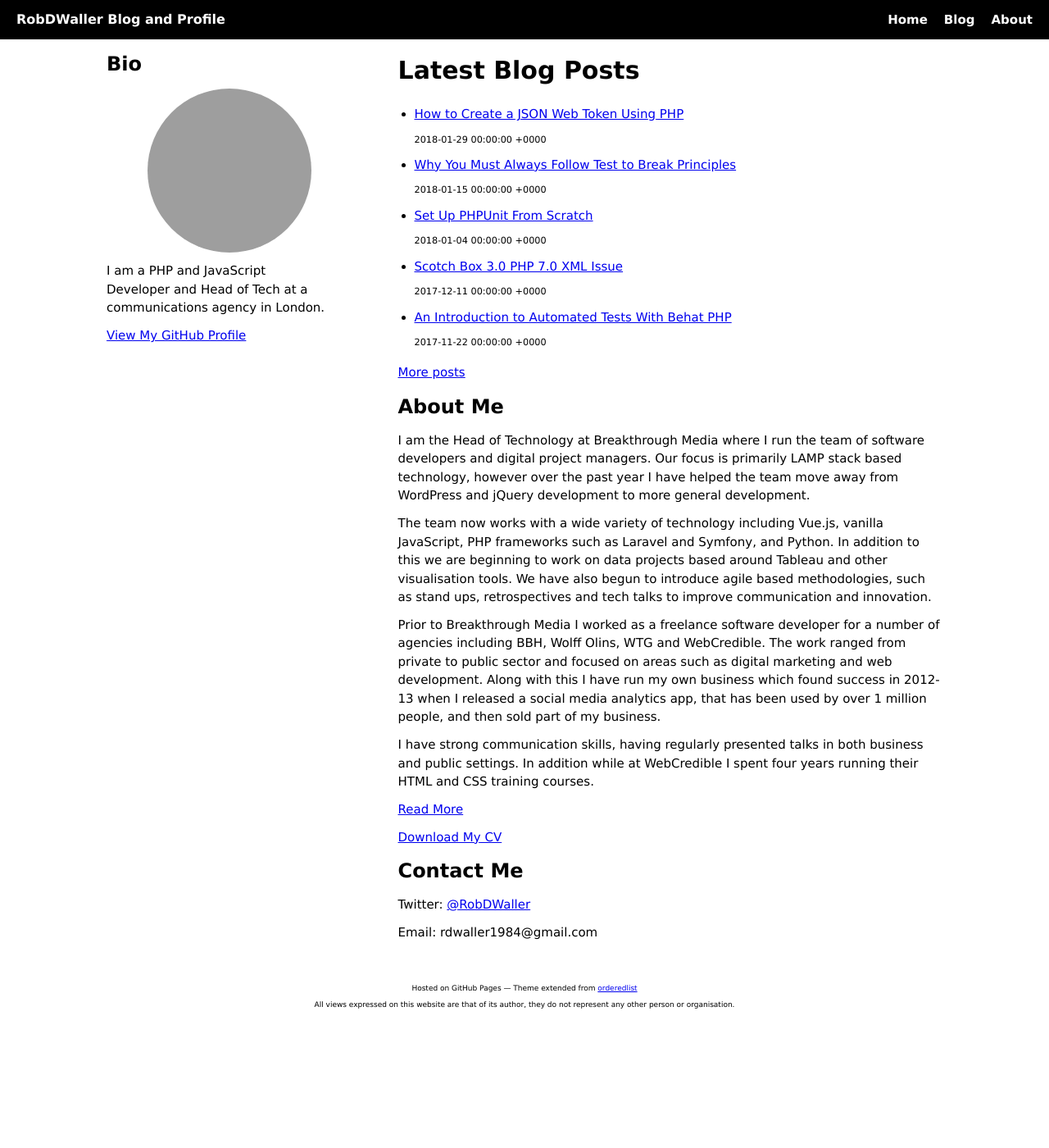
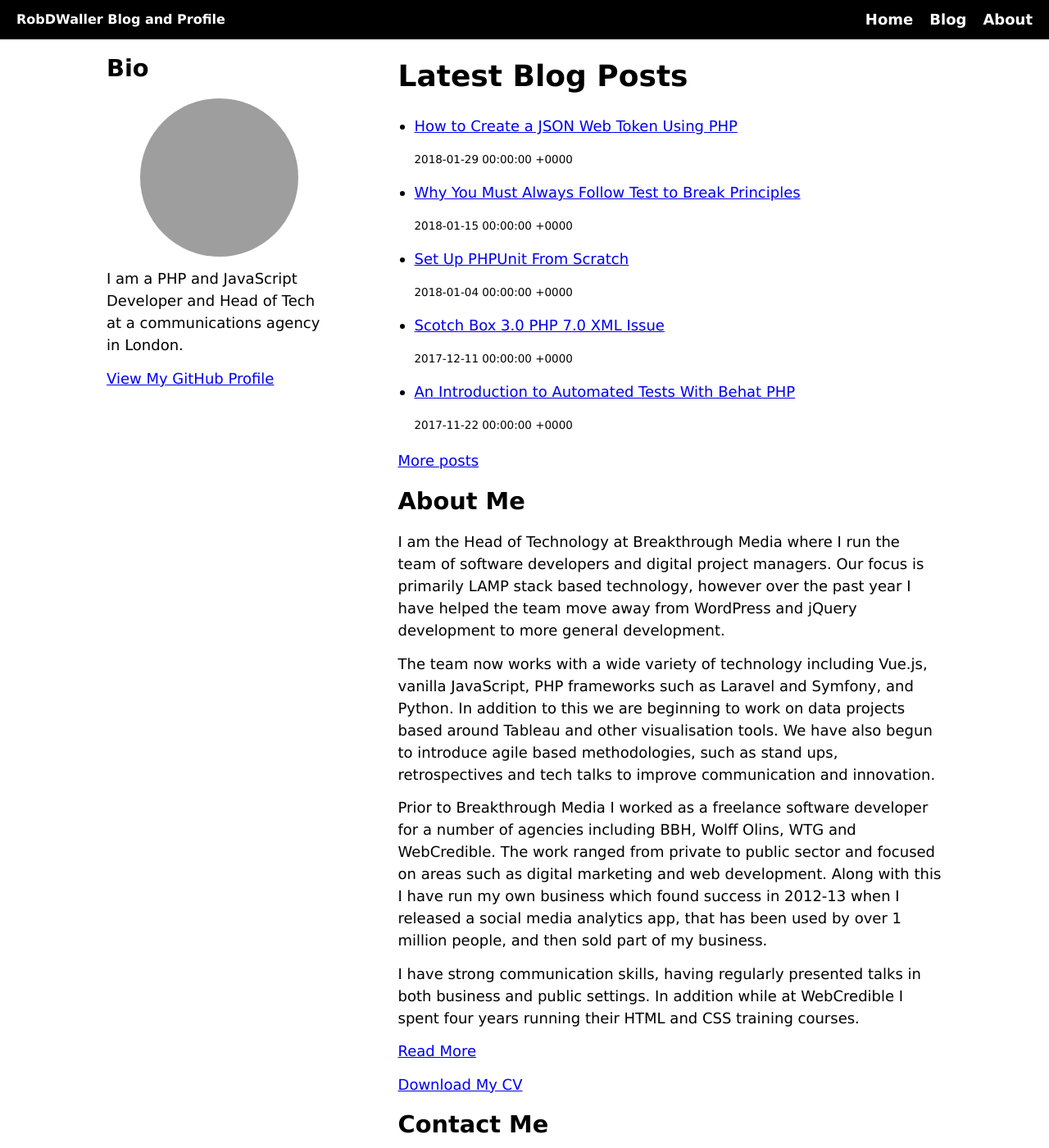
Before and after one commit to RobDWaller/robdwaller.github.io, a Jekyll site: the page built from index.html, in a window 1280 px wide and 1400 px high. Shown: the whole window at 82% size. Built offline with Jekyll 4.4.1, drawn with Linux system fonts in a browser that asks for light colours; grey boxes are pictures that could not be loaded.

Commit message:
fixing fonts, tidying up menu on mobile version

```diff
--- a/_sass/device.scss
+++ b/_sass/device.scss
@@ -28,6 +28,13 @@
 
         ul{
             display: none;
+
+            li {
+                width: 100%;
+                display: block;
+                box-sizing: border-box;
+                padding:10px 20px;
+            }
         }
 
         .hamburger {
@@ -55,9 +62,5 @@
             display: block;
         }
 
-        a {
-            color: white;
-        }
-
     }
 }
--- a/_sass/layout.scss
+++ b/_sass/layout.scss
@@ -54,9 +54,9 @@ header {
 
         img {
             display: block;
-            max-width: 240px;
+            max-width: 70%;
             border-radius: 50%;
-            margin: 0px 50px;
+            margin: 0px 15%;
         }
     }
 
@@ -79,9 +79,6 @@ header {
     }
 }
 
-
-
-
 footer {
     width: 100%;
     display: block;
--- a/_sass/rob-theme.scss
+++ b/_sass/rob-theme.scss
@@ -5,7 +5,7 @@
 
 body {
     width:100%;
-    font-size: 75%;
+    font-size: 90%;
     font-family: verdana, arial;
     margin: 0px;
     padding: 0px;
@@ -20,9 +20,6 @@ h1, h2, h3, h4 {
 p, li {
     line-height:1.5em;
     margin: 0.75em 0;
-}
-
-p,li {
     font-size: 1.25em;
 }
 
@@ -33,7 +30,7 @@ li {
 
 small {
     font-size: 0.75em;
-    line-height: 1em;
+    line-height: 1.5em;
     display: block;
     margin: 1.25em 0;
 }
```
